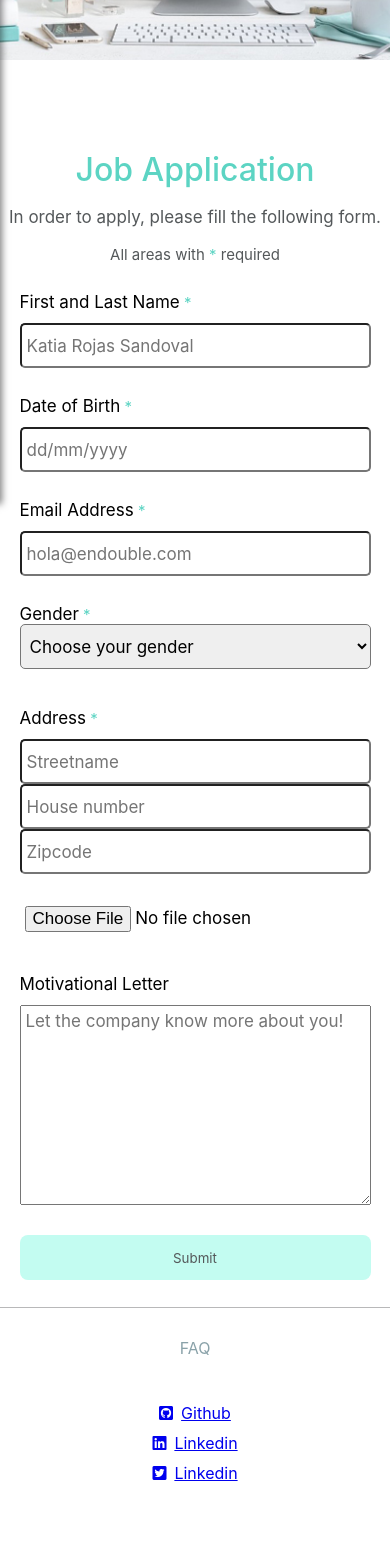
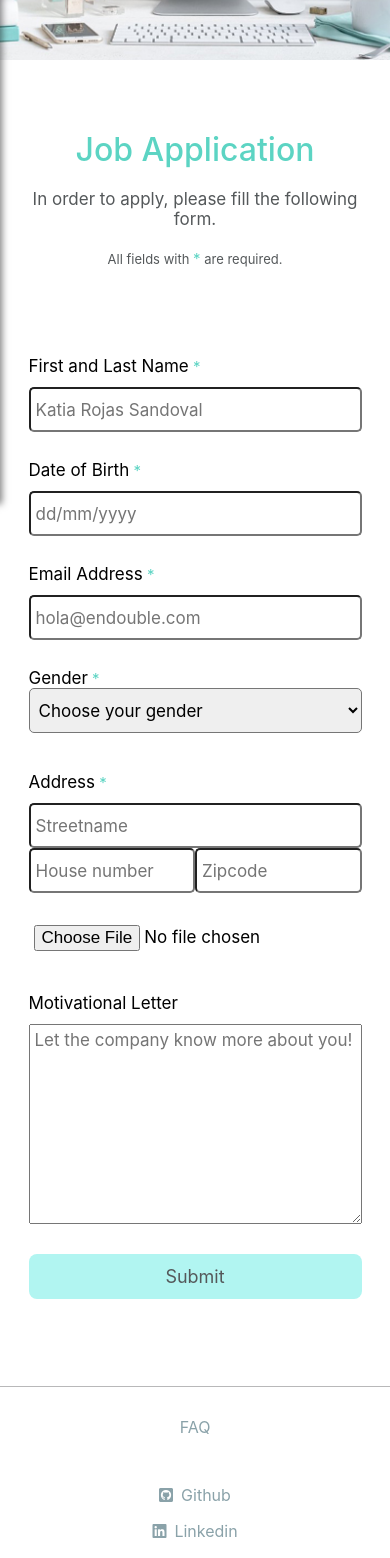
Before and after one commit to katia1802/job-apply-form, a React (Create React App) app: page / in a window 390 px wide. Shown: the part 340-1898 px from the top of the page. Before the commit the page ends 1873 px from the top, so only its background shows below. Built offline with nearby package versions, Linux system fonts and the light colour scheme.

Commit message:
mobile layout

```diff
--- a/src/components/Footer/Footer.scss
+++ b/src/components/Footer/Footer.scss
@@ -18,12 +18,19 @@
 .footer-nav {
     list-style-type: none;
     margin-top: 20px;
+
 }
 
 .footer-nav-item {
-    padding: 5px
+    padding: 8px
+
 }
 
 .fab{
     padding-right: 8px;
 }
+
+.footer--link {
+    color: $mediumGrey;
+    text-decoration: none;
+}
--- a/src/components/Footer/index.js
+++ b/src/components/Footer/index.js
@@ -11,7 +11,7 @@ class Footer extends Component {
             <ul className="footer-nav">
               <li className="footer-nav-item">
                 <a
-                  className="footer--github-llink"
+                  className="footer--link"
                   href="https://github.com/katia1802"
                   target="_blank"
                   rel="noopener noreferrer"
@@ -22,7 +22,7 @@ class Footer extends Component {
               </li>
               <li className="footer-nav-item">
                 <a
-                  className="footer--github-llink"
+                  className="footer--link"
                   href="https://www.linkedin.com/in/katiarojassandoval/"
                   target="_blank"
                   rel="noopener noreferrer"
@@ -33,13 +33,13 @@ class Footer extends Component {
               </li>
               <li className="footer-nav-item">
                 <a
-                  className="footer--github-llink"
+                  className="footer--link"
                   href="https://twitter.com/kat_srs"
                   target="_blank"
                   rel="noopener noreferrer"
                 >
                   <i className="fab fa-twitter-square" />
-                  <span>Linkedin</span>
+                  <span>Twitter</span>
                 </a>
               </li>
             </ul>
--- a/src/components/Form/Form.scss
+++ b/src/components/Form/Form.scss
@@ -5,17 +5,16 @@
     padding: 0;
 }
 
-.form-padding {
-    margin-top: 190px;
+.wrapper-padding {
+    margin: 170px 10px 60px;
+
 }
 
-// .form-wrapper{
-//     display: flex;
-//     flex-direction: row;
-// }
-// .block-number-zipcode{
-//     display: block;
-// }
+.form-wrapper{
+    margin: 60px auto;
+    display: flex;
+    flex-direction: column;
+}
 .form-message-error {
     color: red;
     margin-left: 0.5rem
@@ -34,7 +33,7 @@
     font-size: $fontSmall;
     color: $darkGrey;
     text-align: center;
-    margin: 18px auto;
+    margin: 20px auto;
 }
 
 .form-item {
@@ -47,7 +46,7 @@
 
 .form-subtext {
     font-family: $fontText;
-    font-size: $fontSuperSmall;
+    font-size: 13px;
     color: $darkGrey;
     text-align: center;
     margin-top: 15px;
@@ -74,7 +73,12 @@
     width: 100%;
     border-radius: 5px;
     font-family: $fontText;
-    font-size: $fontSmall
+    font-size: $fontSmall;
+}
+
+.block-number-zipcode{
+    display: flex;
+
 }
 
 .form-field-text {
@@ -94,9 +98,22 @@
     height: 45px;
     margin-top: 30px;
     color: $darkGrey;
-    background: $lightGreen;
+    font-size: 18px;
+    background: $mediumGreen;
     font-family: $fontText;
     border-radius: 8px;
     border: none;
     cursor: pointer;
 }
+
+.form-submit-button a:hover,
+.form-submit-button a:active{
+    color: rgb(155, 215, 235);
+    border: white;
+
+}
+
+
+.form-field-file{
+    font-family: $fontText;
+}
--- a/src/components/Form/index.js
+++ b/src/components/Form/index.js
@@ -121,13 +121,13 @@ class Form extends Component {
 
   render() {
     return (
-      <div className="form-padding">
+      <div className="wrapper-padding">
         <h1 className="form-title">Job Application</h1>
         <p className="form-text">
           In order to apply, please fill the following form.
         </p>
         <p className="form-subtext">
-          All areas with <span className="form-asterisk">  *</span> required
+          All fields with <span className="form-asterisk">  *</span> are required.
         </p>
 
         <div className="form-wrapper">
--- a/src/components/Toolbar/Toolbar.scss
+++ b/src/components/Toolbar/Toolbar.scss
@@ -7,7 +7,7 @@
 }
 
 .toolbar__logo {
-  color: $lightGrey;
+  color: $mediumGrey;
   font-family: $fontText;
   margin-left: 0.5rem;
   text-transform: uppercase;
@@ -32,13 +32,13 @@
 
 .toolbar__navigation-items a:hover,
 .toolbar__navigation-items a:active {
-  color: lightblue;
+  color: rgb(155, 215, 235);
   border: white;
 }
 
 .toolbar__navigation-itemlink {
   text-decoration: none;
-  color: $lightGrey;
+  color: $mediumGrey;
   font-family: $fontText;
 }
 
```
